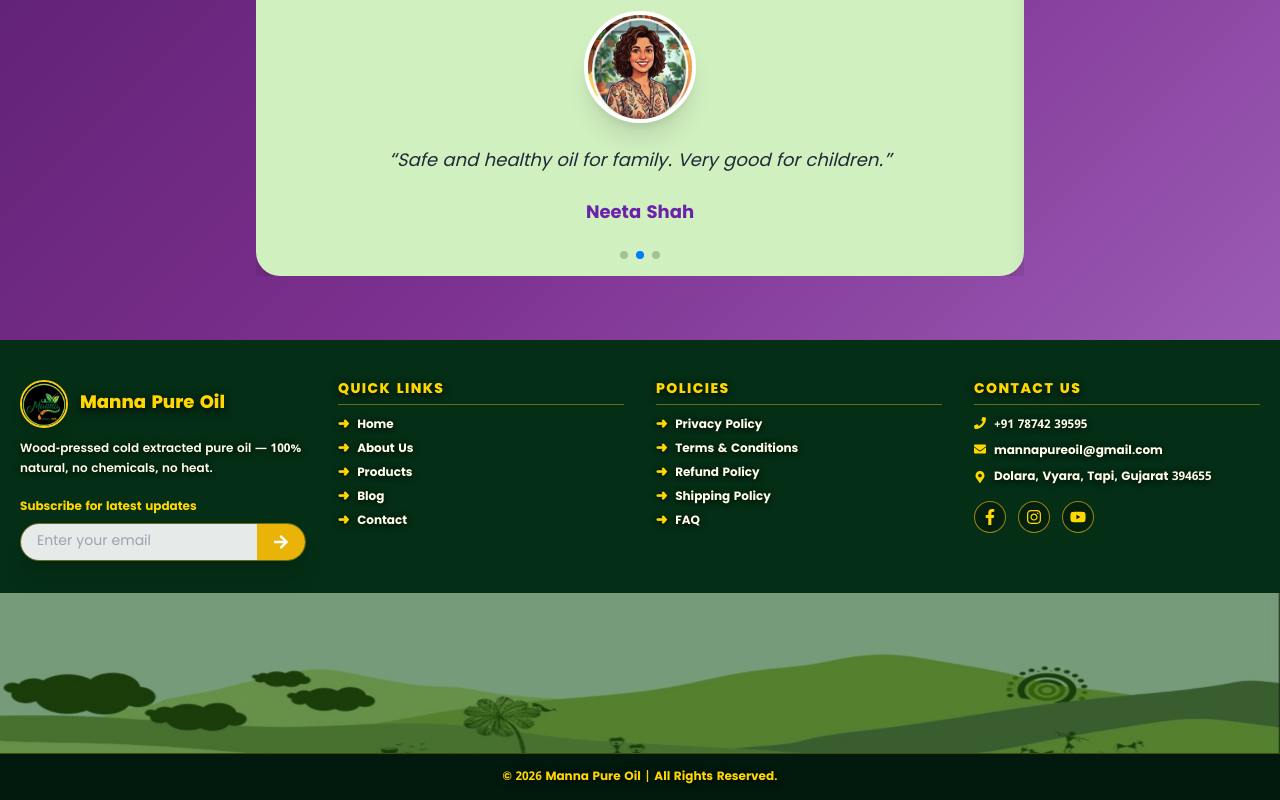
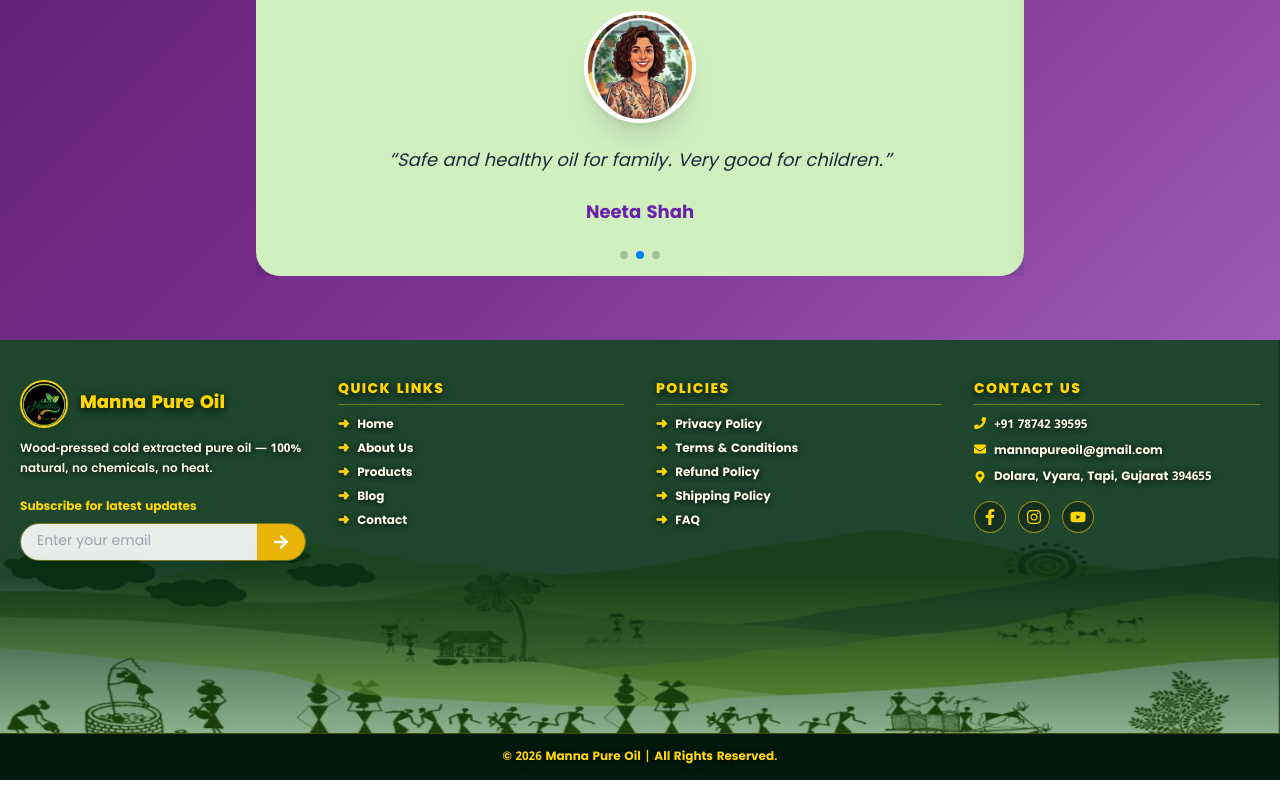
Before and after one commit to gamitvipul1011/manna-pure-oil, a React (Vite) app: page / in a window 1280 px wide. Shown: the part 2854-3654 px from the top of the page. Built offline with nearby package versions, Linux system fonts and the light colour scheme.

Commit message:
Update Footer.jsx

```diff
--- a/src/components/Footer.jsx
+++ b/src/components/Footer.jsx
@@ -78,9 +78,24 @@
   return (
     <footer className="w-full">
 
-      {/* ── TOP SECTION: dark green-950 background — Info Grid ── */}
-      <div style={{ backgroundColor: "#052e16" /* green-950 */ }}>
-        <div className="max-w-7xl mx-auto w-full px-5 pt-10 pb-8 grid grid-cols-1 sm:grid-cols-2 md:grid-cols-4 gap-8">
+      {/* ── TOP SECTION: Warli image + green-950/40 overlay — Info Grid upar ── */}
+      <div style={{
+        position: "relative",
+        backgroundImage: `url(${warli})`,
+        backgroundSize: "cover",
+        backgroundPosition: "center top",
+        backgroundRepeat: "no-repeat",
+      }}>
+        {/* gradient overlay: dark on top (info readable), light on bottom (image clearly visible) */}
+        <div style={{
+          position: "absolute",
+          inset: 0,
+          background: "linear-gradient(to bottom, rgba(5,46,22,0.88) 60%, rgba(5,46,22,0.35) 100%)",
+          pointerEvents: "none",
+          zIndex: 0,
+        }} />
+        <div className="max-w-7xl mx-auto w-full px-5 pt-10 pb-8 grid grid-cols-1 sm:grid-cols-2 md:grid-cols-4 gap-8"
+          style={{ position: "relative", zIndex: 1 }}>
 
           {/* COL 1: BRAND */}
           <div>
@@ -204,28 +219,9 @@
           </div>
 
         </div>
-      </div>
 
-      {/* ── MIDDLE SECTION: Warli image only — clearly visible ── */}
-      <div
-        style={{
-          position: "relative",
-          backgroundImage: `url(${warli})`,
-          backgroundSize: "cover",
-          backgroundPosition: "center center",
-          backgroundRepeat: "no-repeat",
-          minHeight: "160px",
-        }}
-      >
-        {/* light green tint overlay */}
-        <div
-          style={{
-            position: "absolute",
-            inset: 0,
-            backgroundColor: "rgba(5, 46, 22, 0.45)",
-            pointerEvents: "none",
-          }}
-        />
+        {/* Warli image clearly visible strip below info grid */}
+        <div style={{ minHeight: "140px", position: "relative", zIndex: 1 }} />
       </div>
 
       {/* ── BOTTOM SECTION: Copyright — alag solid section ── */}
```
